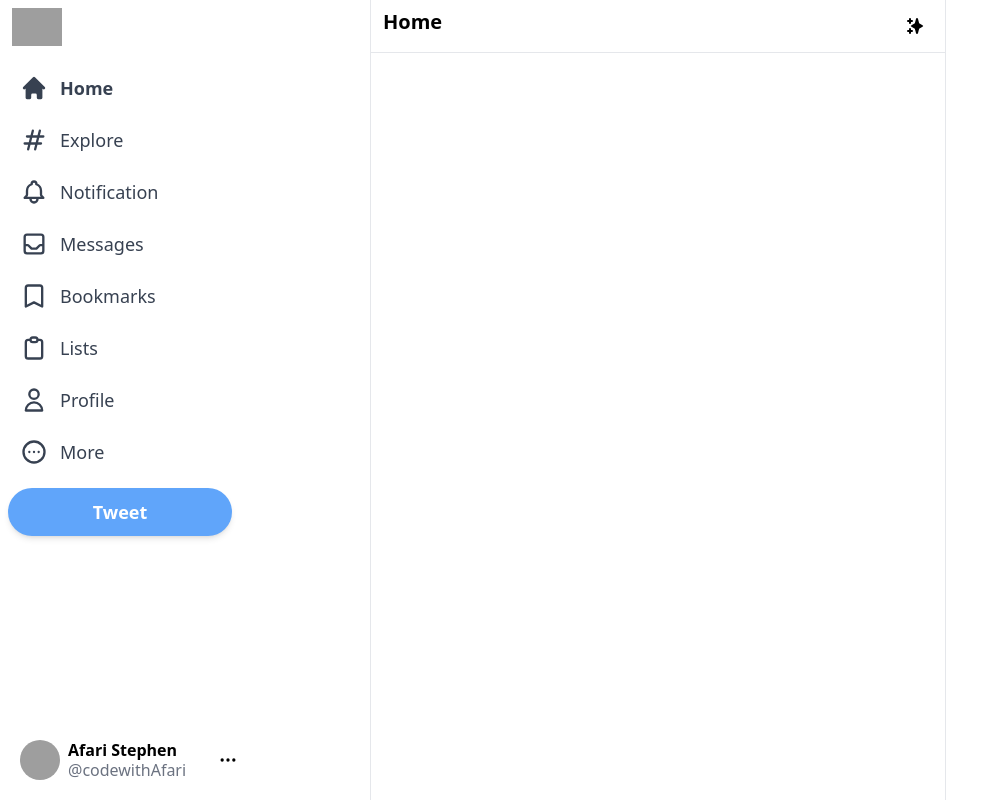
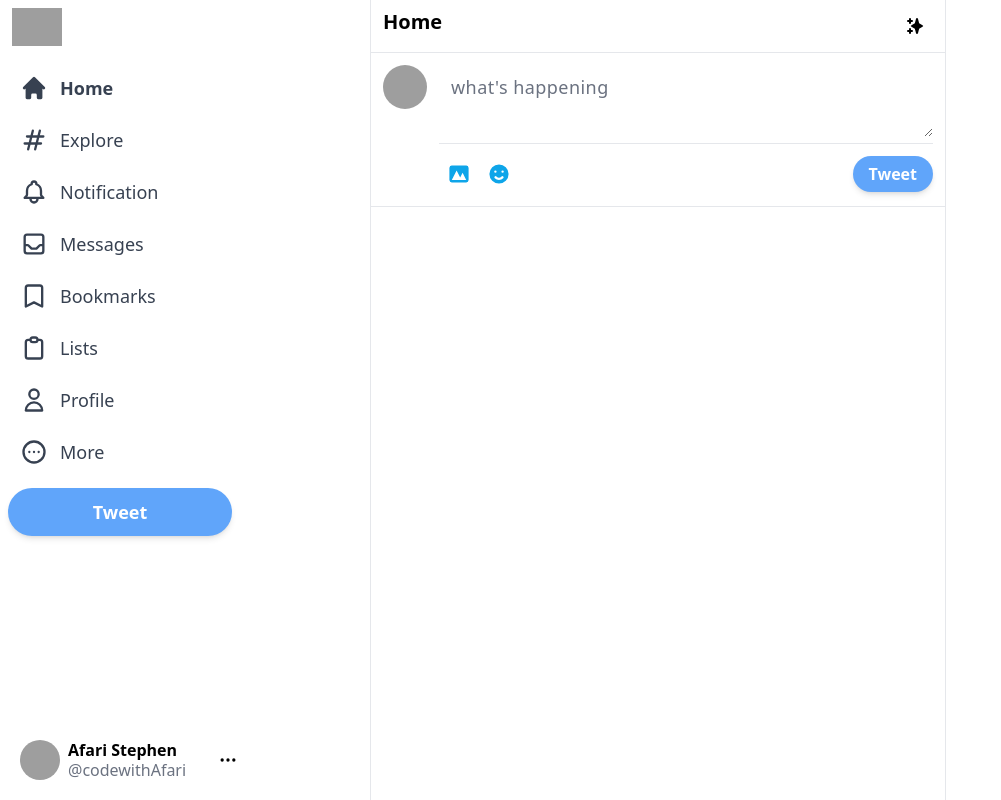
Before and after one commit to Stephen-Afari/twitter1, a Next.js app: page / in a window 1280 px wide. Shown: the whole page, without its empty margins (0-1001 px from the left). Built offline with nearby package versions, Linux system fonts and the light colour scheme; grey boxes are pictures that could not be loaded.

Commit message:
add input section of the feed component

```diff
--- a/components/feed.js
+++ b/components/feed.js
@@ -1,4 +1,5 @@
 import { SparklesIcon } from "@heroicons/react/solid";
+import Input from "./input";
 
 export default function Feed() {
   return (
@@ -9,6 +10,7 @@
           <SparklesIcon className="h-5" />
         </div>
       </div>
+      <Input />
     </div>
   );
 }
--- /dev/null
+++ b/components/input.js
@@ -0,0 +1,31 @@
+import { EmojiHappyIcon, PhotographIcon } from "@heroicons/react/solid";
+
+export default function Input() {
+  return (
+    <div className="flex border-b border-gray-200 p-3 space-x-3 ">
+      <img
+        src="https://media.licdn.com/dms/image/C4D03AQFya4MB614hdw/profile-displayphoto-shrink_200_200/0/1611330994238?e=1689811200&v=beta&t=fXnFfgq2duZh0x28seeJOPquL6BVuc1mP0_SV7Dn5Ks"
+        alt="user-image"
+        className="h-11 w-11 rounded-full cursor-pointer hover:brightness-95"
+      />
+      <div className="w-full">
+        <div className="w-full divide-y divide-gray-200 border-b">
+          <textarea
+            className="w-full border-none focus:ring-0 text-lg placeholder:gray-700 tracking-wide min-h-[50px] text-gray-700"
+            rows="2"
+            placeholder="what's happening"
+          ></textarea>
+        </div>
+        <div className="flex items-center justify-between pt-2.5">
+          <div className="flex">
+            <PhotographIcon className="h-10 w-10 hoverEffect p-2 text text-sky-500 hover:bg-sky-100" />
+            <EmojiHappyIcon className="h-10 w-10 hoverEffect p-2 text text-sky-500 hover:bg-sky-100" />
+          </div>
+          <button className="bg-blue-400 text-white px-4 py-1.5 rounded-full font-bold shadow-md hover:brightness-95 disabled:opacity-50">
+            Tweet
+          </button>
+        </div>
+      </div>
+    </div>
+  );
+}
--- a/package.json
+++ b/package.json
@@ -18,6 +18,7 @@
     "react-dom": "18.2.0"
   },
   "devDependencies": {
+    "@tailwindcss/forms": "^0.5.4",
     "autoprefixer": "^10.4.14",
     "postcss": "^8.4.24",
     "tailwindcss": "^3.3.2"
--- a/tailwind.config.js
+++ b/tailwind.config.js
@@ -11,5 +11,5 @@
   theme: {
     extend: {},
   },
-  plugins: [],
+  plugins: [require("@tailwindcss/forms")],
 };
```
Also changed, not shown: 1 other file (tests, documents, lock files or other folders).
